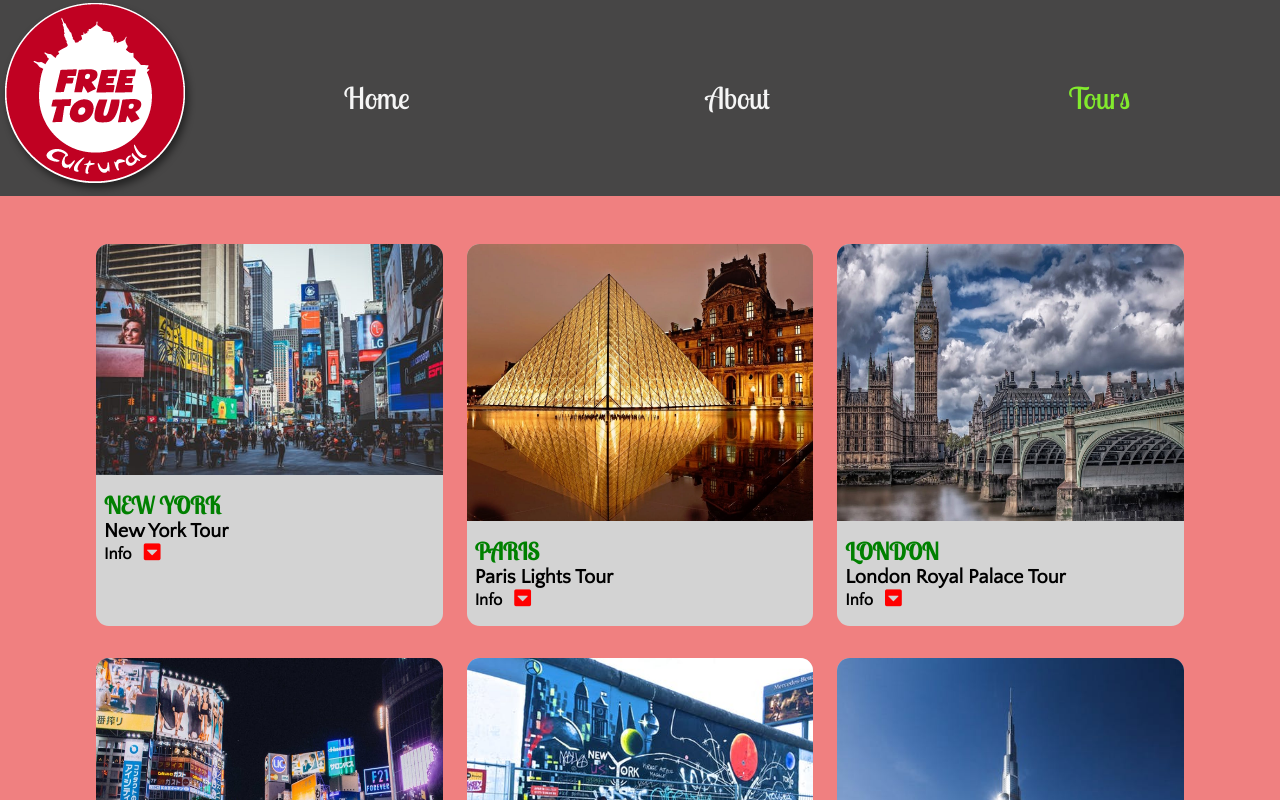
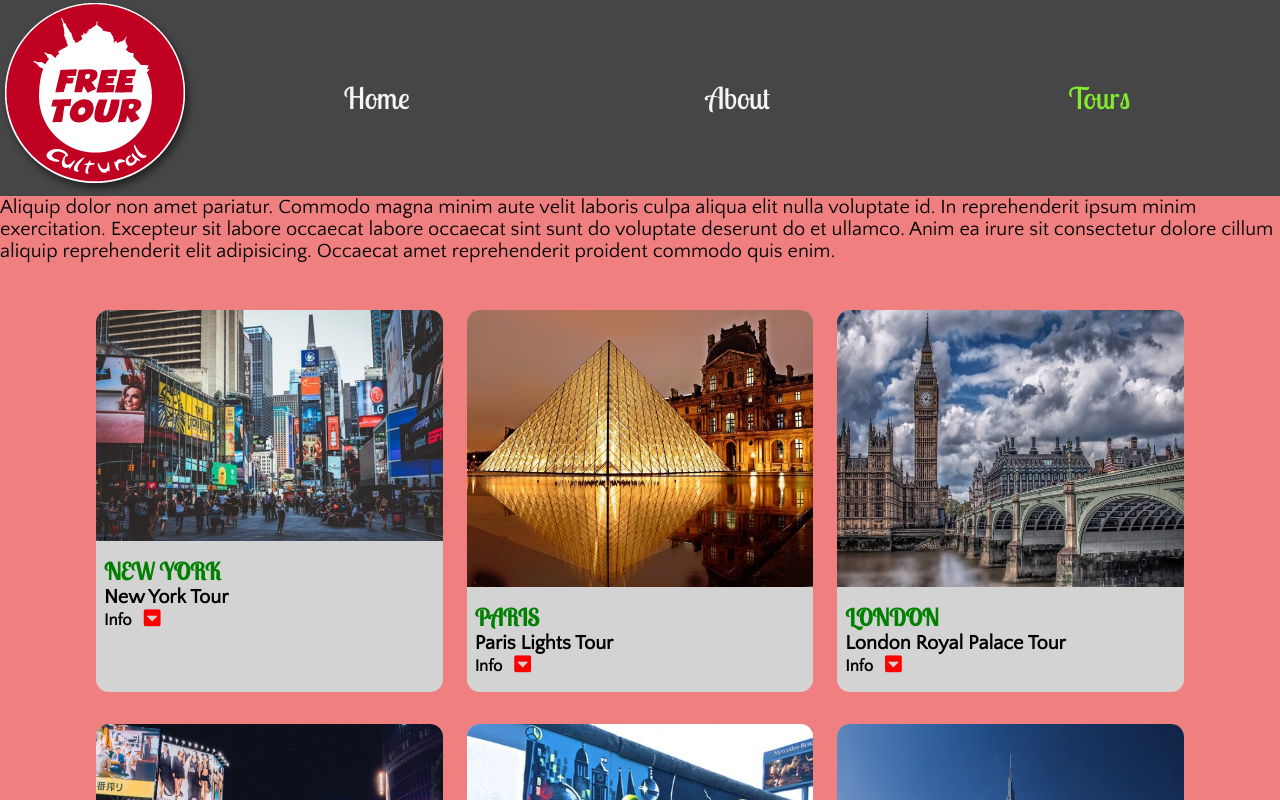
Before and after one commit to AJ0528/Tour-A-City, a React (Create React App) app in the folder touracity/: page / in a window 1280 px wide. Shown: the top 800 px of the page. Built offline with nearby package versions, Linux system fonts and the light colour scheme.

Commit message:
routing and clickable remove cards by id

```diff
--- a/touracity/src/App.js
+++ b/touracity/src/App.js
@@ -16,15 +16,17 @@ class App extends Component {
       <BrowserRouter>
       <main>
         <Navbar />
-      <Route path='/home' component={Home} />
-       <Route path='/about' component={About} />
+        <div>
+      <Route path='/' component={Home} exact />
+      <Route path='/about' component={About} />
+       </div>
        <Tourlist/>
             </main>
+        </BrowserRouter>
 
 
 
 
-         </BrowserRouter>
 
 
 
--- a/touracity/src/components/About.js
+++ b/touracity/src/components/About.js
@@ -1,12 +1,15 @@
-import React from 'react'
+import React from 'react';
 
 const About = () => {
     return (
         <div className="container">
-        <h4 className="center">About</h4>
+        <h3 className="center">About</h3>
         <p>Consequat incididunt id aliqua et commodo anim anim ad aliqua consequat irure eu consequat. Dolore sit deserunt sit nulla pariatur occaecat sit culpa id quis. Occaecat elit in Lorem adipisicing aliqua culpa esse Lorem non sint. Adipisicing culpa nostrud nisi Lorem excepteur nisi irure magna tempor aliquip sunt exercitation. Sunt commodo enim reprehenderit mollit occaecat ullamco do veniam occaecat aute et dolor culpa aliqua. In laborum sunt laborum tempor qui dolore do consectetur quis pariatur ipsum mollit anim Lorem.</p>
-
         </div>
     )
 }
+
+
+
+
 export default About
--- a/touracity/src/components/Home.js
+++ b/touracity/src/components/Home.js
@@ -2,11 +2,9 @@ import React from 'react'
 
 const Home = () => {
     return (
-        <div className="container">
-        <h4 className="center">Home</h4>
-        <p>Consequat incididunt id aliqua et commodo anim anim ad aliqua consequat irure eu consequat. Dolore sit deserunt sit nulla pariatur occaecat sit culpa id quis. Occaecat elit in Lorem adipisicing aliqua culpa esse Lorem non sint. Adipisicing culpa nostrud nisi Lorem excepteur nisi irure magna tempor aliquip sunt exercitation. Sunt commodo enim reprehenderit mollit occaecat ullamco do veniam occaecat aute et dolor culpa aliqua. In laborum sunt laborum tempor qui dolore do consectetur quis pariatur ipsum mollit anim Lorem.</p>
-
+        <div>
+            <p>Aliquip dolor non amet pariatur. Commodo magna minim aute velit laboris culpa aliqua elit nulla voluptate id. In reprehenderit ipsum minim exercitation. Excepteur sit labore occaecat labore occaecat sint sunt do voluptate deserunt do et ullamco. Anim ea irure sit consectetur dolore cillum aliquip reprehenderit elit adipisicing. Occaecat amet reprehenderit proident commodo quis enim.</p>
         </div>
-    )
+    );
 }
-export default Home
+export default Home;
--- a/touracity/src/components/Tour/Tour.js
+++ b/touracity/src/components/Tour/Tour.js
@@ -11,12 +11,13 @@ export default class Tour extends Component {
         });
     }
   render() {
-      const{city, img, name, info} = this.props.tour;
+      const{id, city, img, name, info} = this.props.tour;
+      const {removeTour}= this.props;
     return (
         <article className="tour">
     <div className="img-container">
     <img src={img} alt=""  />
-     <span className="close-btn">
+     <span className="close-btn" onClick ={()=>{removeTour(id)}}>
      <i className="fas fa-window-close"/>
         </span>
      </div>
--- a/touracity/src/components/Tourlist/index.js
+++ b/touracity/src/components/Tourlist/index.js
@@ -7,6 +7,16 @@ export default class Tourlist extends Component {
     state={
         tours: tourData
     };
+   removeTour = id => {
+     console.log(id);
+
+     const {tours} = this.state;
+     const sortTours = tours.filter(tour=>tour.id !==id);
+     this.setState({
+      tours:sortTours
+     })
+   };
+
   render() {
       const {tours} = this.state;
       console.log(this.state.tours);
@@ -14,7 +24,7 @@ export default class Tourlist extends Component {
     return (
      <section className="tourlist">
     {tours.map(tour =>{
-        return <Tour key={tour.id} tour={tour} />
+        return <Tour key={tour.id} tour={tour} removeTour={this.removeTour} />
     })}
      </section>
     );
--- a/touracity/src/components/Tourlist/tourData.js
+++ b/touracity/src/components/Tourlist/tourData.js
@@ -88,7 +88,7 @@ export const tourData = [
         "Beijing, China’s sprawling capital, has history stretching back 3 millennia. Yet it’s known as much for modern architecture as its ancient sites such as the grand Forbidden City complex, the imperial palace during the Ming and Qing dynasties"
       },
       {
-        id: 8,
+        id: 12,
         city: " Barcelona, Spain",
         img: "./images/Barcelona.jpg",
         name: "barcelona, spain tour",
--- a/touracity/src/index.scss
+++ b/touracity/src/index.scss
@@ -10,7 +10,7 @@ $mainWhite: #fff;
 $mainGrey: rgba(223, 223, 223, 0.8);
 
 body{
-    background:lightcoral;
+    background-color: lightcoral;
     font-family: 'Quattrocento Sans', sans-serif;
     font-size: 20px;
 
```
Also changed, not shown: touracity/src/paris.jpeg (added).
